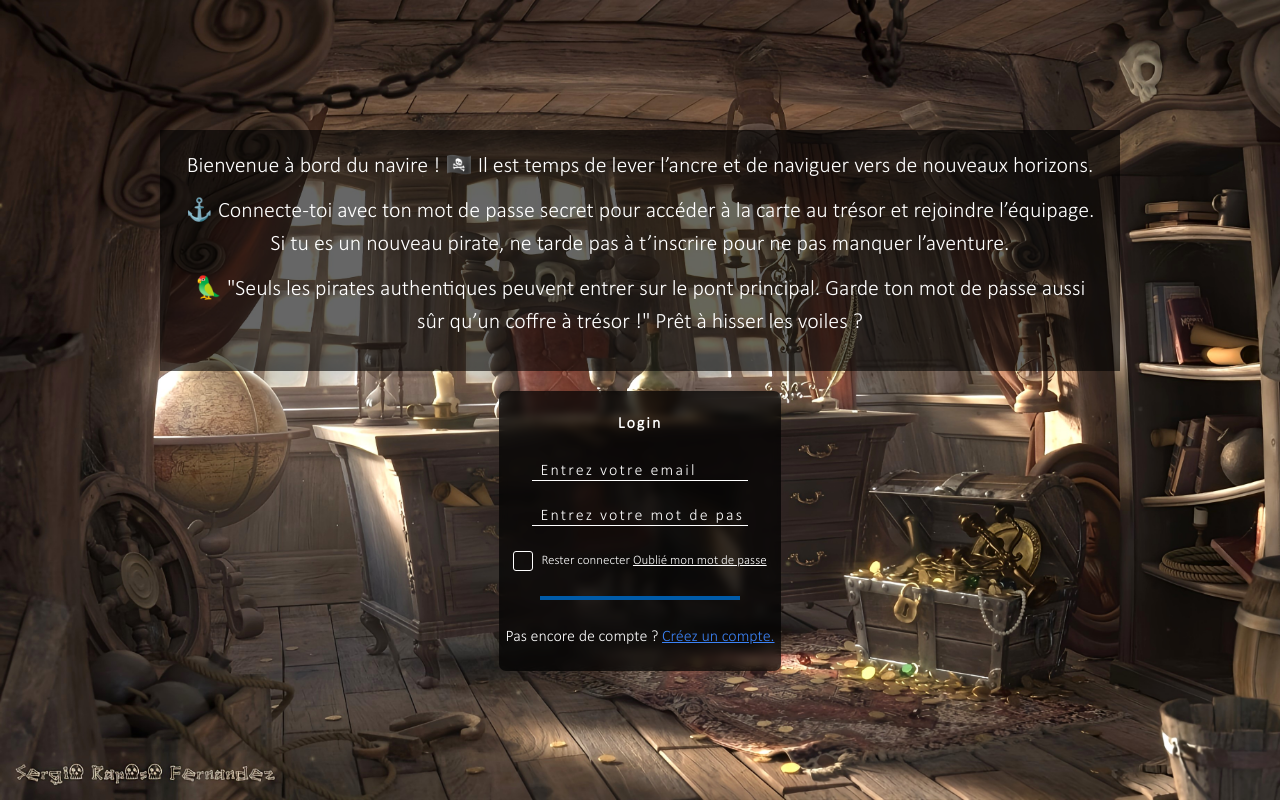
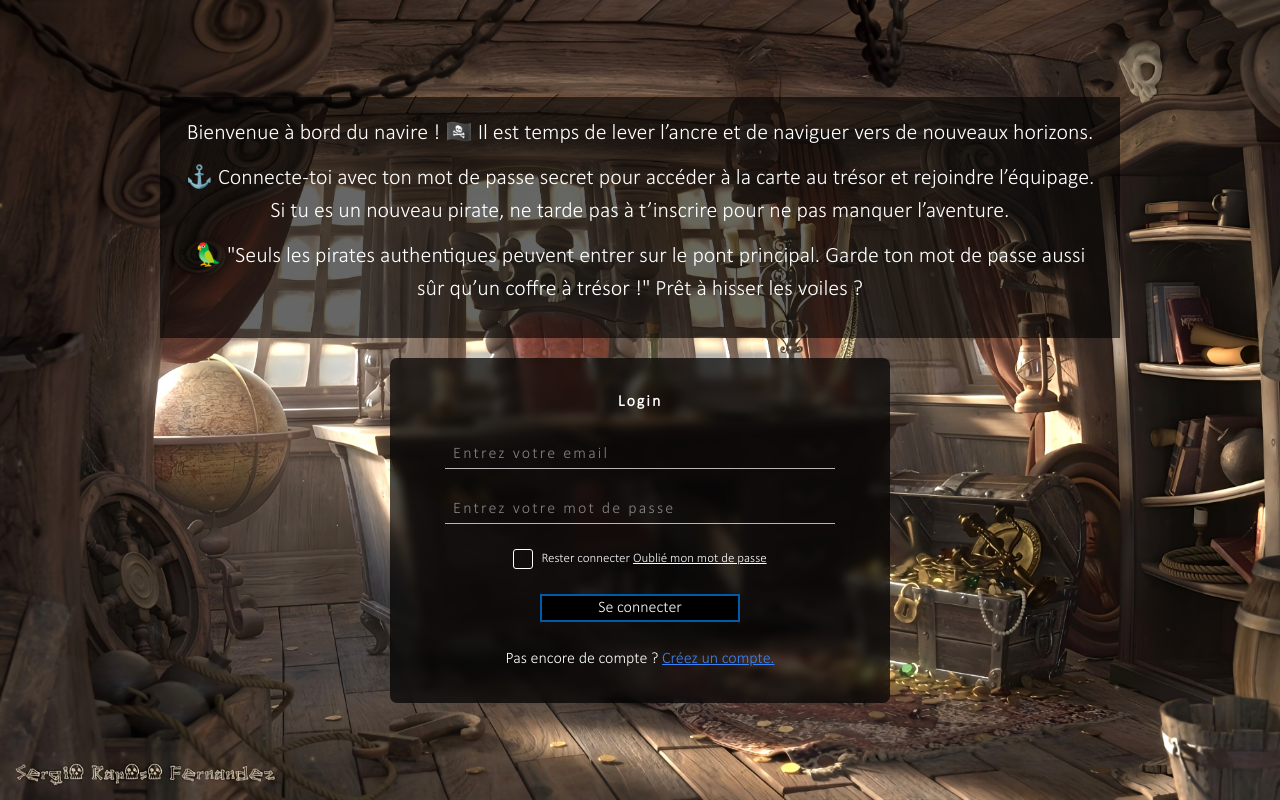
Before and after one commit to OrifInformatique/http-battles, a React app: page / in a window 1280 px wide. Built offline with nearby package versions, Linux system fonts and the light colour scheme.

Commit message:
Mise en page boutton submit + form. login
Modifications faites sur le bouton ( animation ) ainsi que le formulaire de login ( width )

```diff
--- a/api/app.js
+++ b/api/app.js
@@ -11,7 +11,7 @@ const app = express();
 const userRoutes = require('./routes/user')
 
 const path = require('path')
-const dotenv = require('dotenv').config({ path: 'env/.env' })
+const dotenv = require('dotenv').config({ path: path.resolve(__dirname, 'env/.env') })
 
 console.log(process.env)
 
--- a/client/src/modules/general.css
+++ b/client/src/modules/general.css
@@ -22,6 +22,8 @@
   -webkit-background-clip: text;
   -webkit-text-fill-color: #ffffff;
   transition: background-color 5000s ease-in-out 0s;
+  opacity: 70%;
+
 }
 
 .public-layout input[type="password"]:-webkit-autofill,
@@ -32,6 +34,8 @@
   -webkit-background-clip: text;
   -webkit-text-fill-color: #ffffff;
   transition: background-color 5000s ease-in-out 0s;
+  opacity: 70%;
+
 }
 
 .public-layout input[type="text"]:-webkit-autofill,
@@ -42,6 +46,8 @@
   -webkit-background-clip: text;
   -webkit-text-fill-color: #ffffff;
   transition: background-color 5000s ease-in-out 0s;
+  opacity: 70%;
+
 }
 
 /*   Généralités pour les inputs   */
@@ -51,6 +57,14 @@
   color: white;
   background-clip: text;
   -webkit-text-fill-color: #ffffff;
+  opacity: 70%;
+
+}
+
+.public-layout input[type="text"] {
+  border-bottom: solid  1px white;
+  opacity: 70%;
+
 }
 
 .public-layout input[type="email"],
@@ -63,7 +77,10 @@
   min-width: 80%;
   max-width: 100%;
 
+  opacity: 70%;
   padding: 4px 4px 4px 4px;
+
+
 }
 
 .public-layout input[type="password"],
@@ -75,7 +92,7 @@
 
   min-width: 80%;
   max-width: 100%;
-
+  opacity: 70%;
   padding: 4px 4px 4px 4px;
 }
 
@@ -90,9 +107,13 @@
 /*     Bouton BLEU "Création de votre compte"    */
 
 .public-layout button[type="submit"] {
+
+  position: relative;
+
   background-color: black;
 
   border: 2px solid #005ba9;
+
   overflow: hidden;
   z-index: 0;
 
@@ -101,30 +122,31 @@
   height: 28px;
   min-width: 200px;
 }
-/*
+
+/*  Effets de boutton BLEU généraux   */
 .public-layout button[type="submit"]::before {
   content: '';
+
   position: absolute;
 
-  top:320px;
-  left:end;
-  width: 200px;
+  left:0;
   height: 24px;
-  background-color: pink;
+  background-color: #005ba9;
   border-radius: 50% 50% 0 0;
 
   transition: all 0.5s;
+
   z-index: -1;
   opacity: 50%;
 
+
 }
 .public-layout button[type="submit"]:hover::before {
-  top: 296px;
   opacity: 100%;
   background-color: #005ba9;
   border-radius: 0 0 0 0;
 
-}*/
+}
 /*   Définition police du composant en: Calibri Light ( imported ) */
 
 .calibri {
--- a/client/src/modules/login/form.css
+++ b/client/src/modules/login/form.css
@@ -38,10 +38,11 @@
 
   color: white;
 
-  height: 35%;
+  min-height: 35%;
+  max-height: 55%;
 
-  min-width: 22%;
-  max-width: 25%;
+  width: 100%;
+  max-width:500px;
 
   gap: 25px;
 
@@ -100,6 +101,17 @@
   min-width: 80%;
 }
 
+/*  Effets de boutton BLEU généraux   */
+
+.public-layout button[type="submit"]::before {
+  width: 200px;
+  bottom:-28px;
+}
+
+.public-layout button[type="submit"]:hover::before {
+  bottom: 0;
+}
+
 .buttonLogin:hover {
   border: black solid 2px;
 }
--- a/client/src/modules/login/form.jsx
+++ b/client/src/modules/login/form.jsx
@@ -51,6 +51,7 @@ const LoginForm = ({ loginData, handleSubmit, onChange, messageError }) => {
       <button type="submit" className="buttonLogin">
         Se connecter
       </button>
+
       <p>
         Pas encore de compte ?{" "}
         <Link className="text-blue-500 underline" to="/register">
@@ -59,9 +60,8 @@ const LoginForm = ({ loginData, handleSubmit, onChange, messageError }) => {
       </p>
 
       {messageError ? (
-        <div>
           <p><strong>Error : </strong>{messageError}</p>
-        </div>
+
       ) : (
         ""
       )}
--- a/client/src/modules/register/form.css
+++ b/client/src/modules/register/form.css
@@ -100,8 +100,4 @@
   padding-left: 5%;
 }
 
-.public-layout input[type="password"]/*input[type="password"]:-webkit-autofill */ {
-  color: white;
-  background: rgba(0, 0, 0, 0);
-  border-bottom: white solid 1px;
-}
+/*  */
```
Also changed, not shown: client/src/modules/launch/form.jsx (+4 -4 lines).
